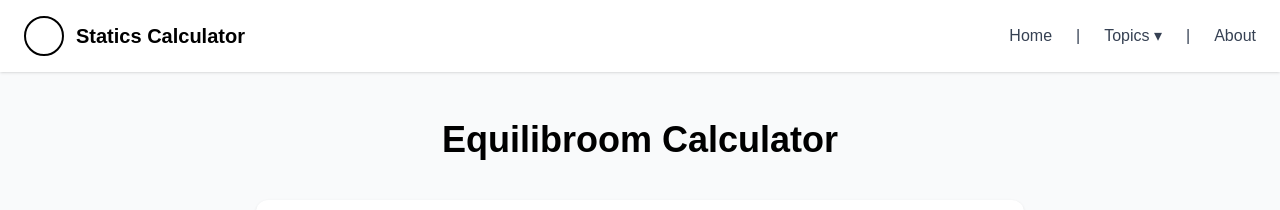
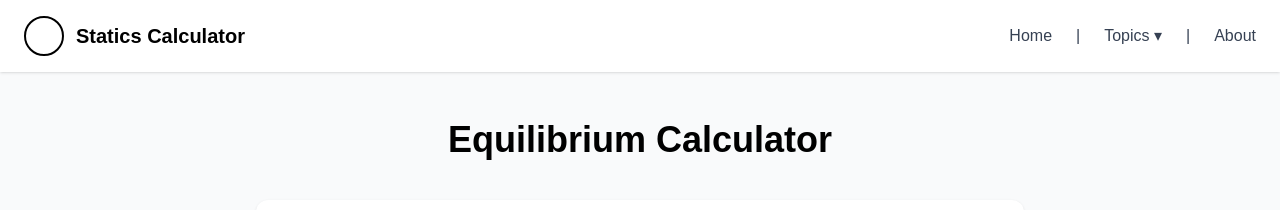
Before and after one commit to himikoo14/Thesis, a Next.js app: page /Equilibrium in a window 1280 px wide. Shown: the top 210 px of the page. Built offline with nearby package versions, Linux system fonts and the light colour scheme.

Commit message:
equilibrium

```diff
--- a/app/Equilibrium/page.tsx
+++ b/app/Equilibrium/page.tsx
@@ -9,7 +9,7 @@ export default function Solver3D() {
             {/* Page Content */}
             <section className="flex flex-col items-center text-center py-12 flex-grow">
                 <h1 className="text-3xl md:text-4xl font-bold mb-10 text-black">
-                    Equilibroom Calculator
+                    Equilibrium Calculator
                 </h1>
 
                 <div className="max-w-3xl w-full space-y-6 text-left">
```
